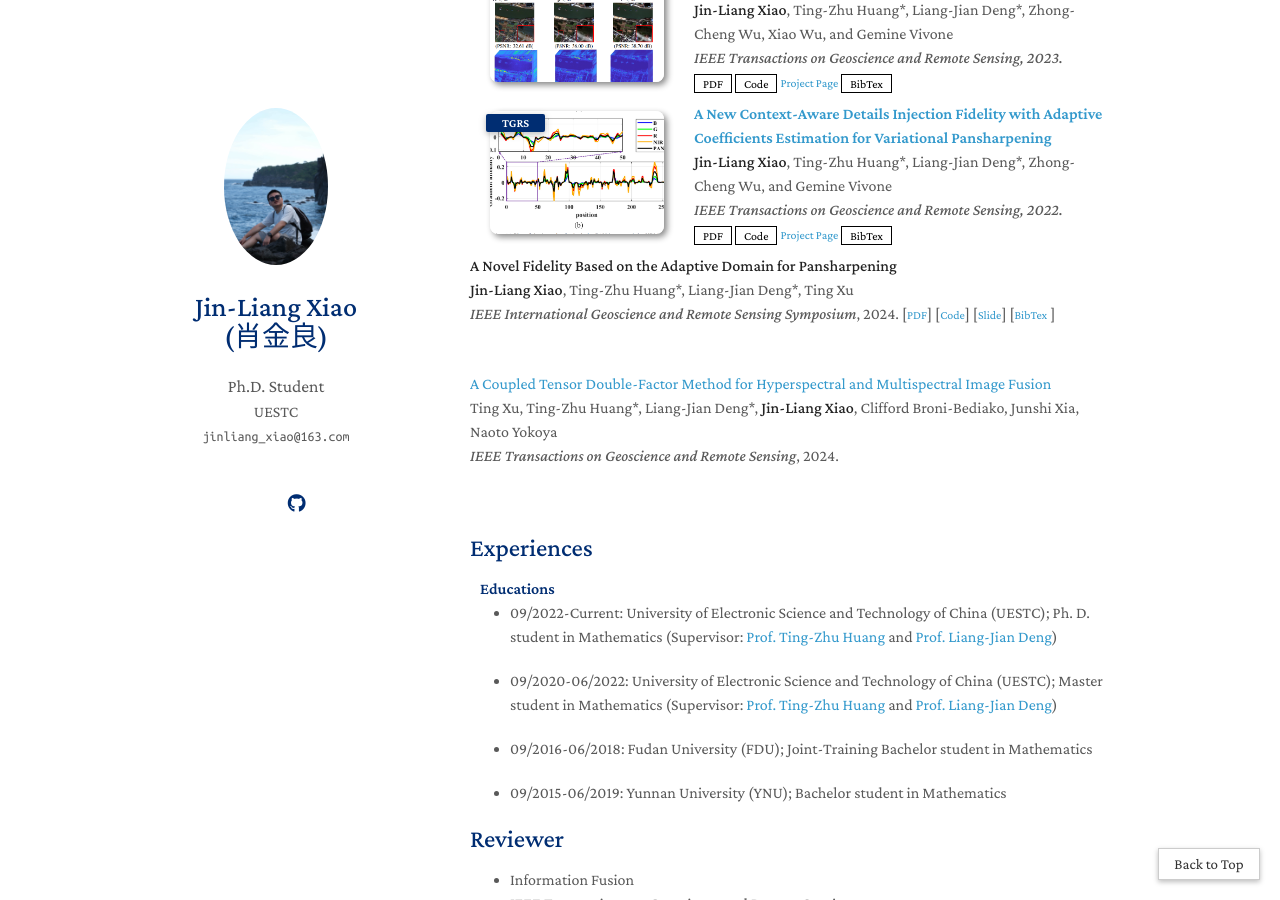
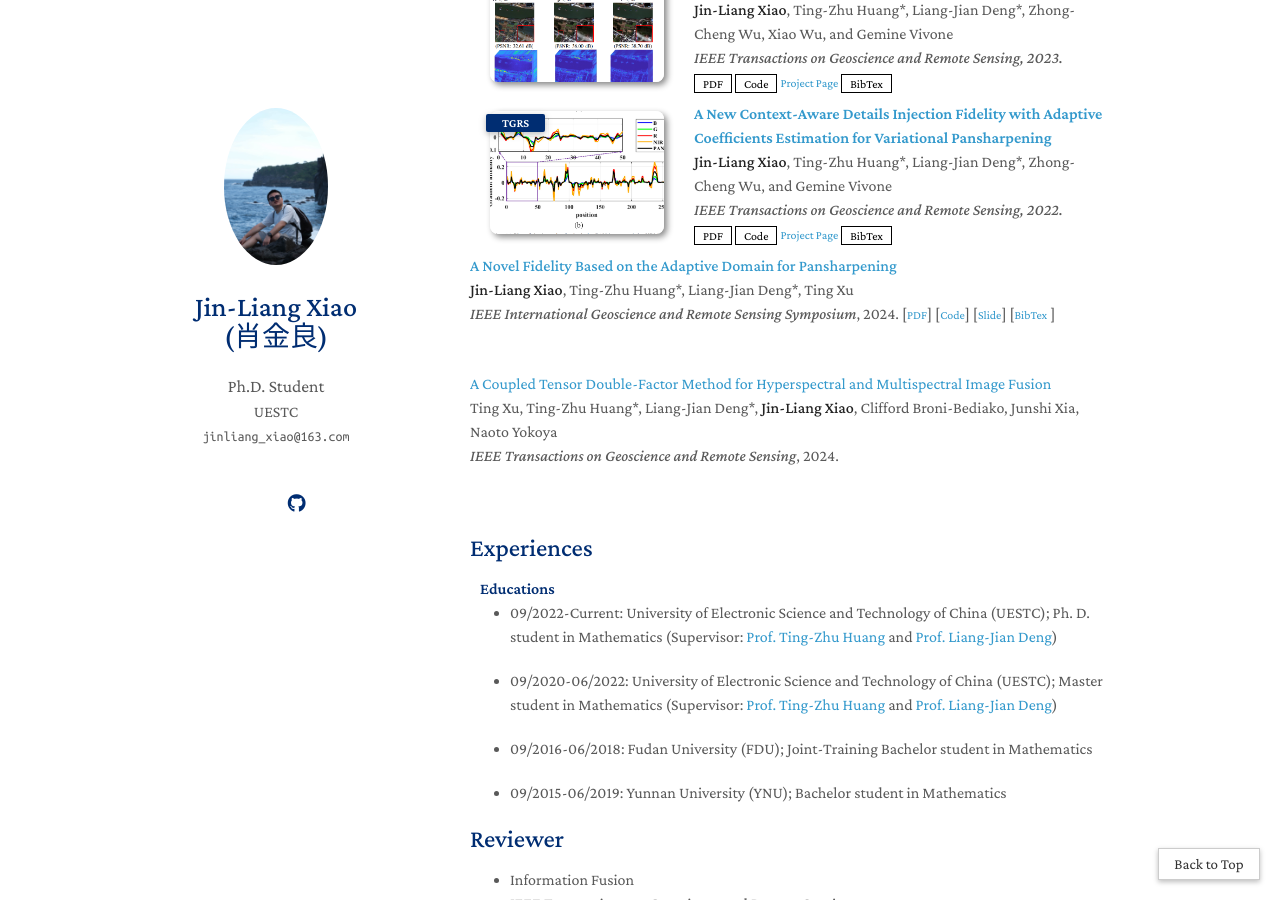
Before and after one commit to Jin-liangXiao/Jin-liangXiao.github.io, a Jekyll site: the page built from index.md, in a window 1280 px wide and 900 px high, scrolled down 675 px. Built offline with Jekyll 4.4.1, drawn with Linux system fonts in a browser that asks for light colours; nearby versions of some CDN libraries; a style sheet for code colours, icons or effects is not loaded; our own code applies the rules of GitHub Pages for plain Markdown files.

```diff
--- a/_includes/publications.md
+++ b/_includes/publications.md
@@ -81,7 +81,7 @@
 </li>
 
   <li>
-    <p><a href="https://ieeexplore.ieee.org/abstract/document/10642508"><strong>A Novel Fidelity Based on the Adaptive Domain for Pansharpening</strong></a> <br />
+    <p><strong><a href="https://ieeexplore.ieee.org/abstract/document/10642508">A Novel Fidelity Based on the Adaptive Domain for Pansharpening</a></strong> <br />
 <strong>Jin-Liang Xiao</strong>, Ting-Zhu Huang*, Liang-Jian Deng*, Ting Xu <br />
 <em>IEEE International Geoscience and Remote Sensing Symposium</em>, 2024.
       [<a href="assets/PDF/igarss-24.pdf" class="btn btn-sm z-depth-0" role="button" target="_blank" style="font-size:12px;">PDF</a>]
```
